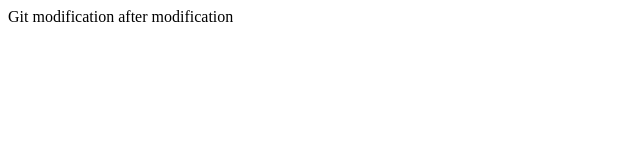
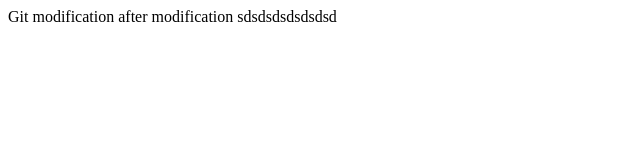
Before and after one commit to davidescus/go-website, a plain HTML site: page index.html in a window 1280 px wide. Shown: the whole page, without its empty margins (0-640 px from the left). Drawn offline with Linux system fonts and the light colour scheme.

Commit message:
Update index.html

```diff
--- a/index.html
+++ b/index.html
@@ -1,6 +1,6 @@
 <html>
 
   <body>
-   Git modification after modification
+   Git modification after modification sdsdsdsdsdsdsd
   </body>
   </html>
```
